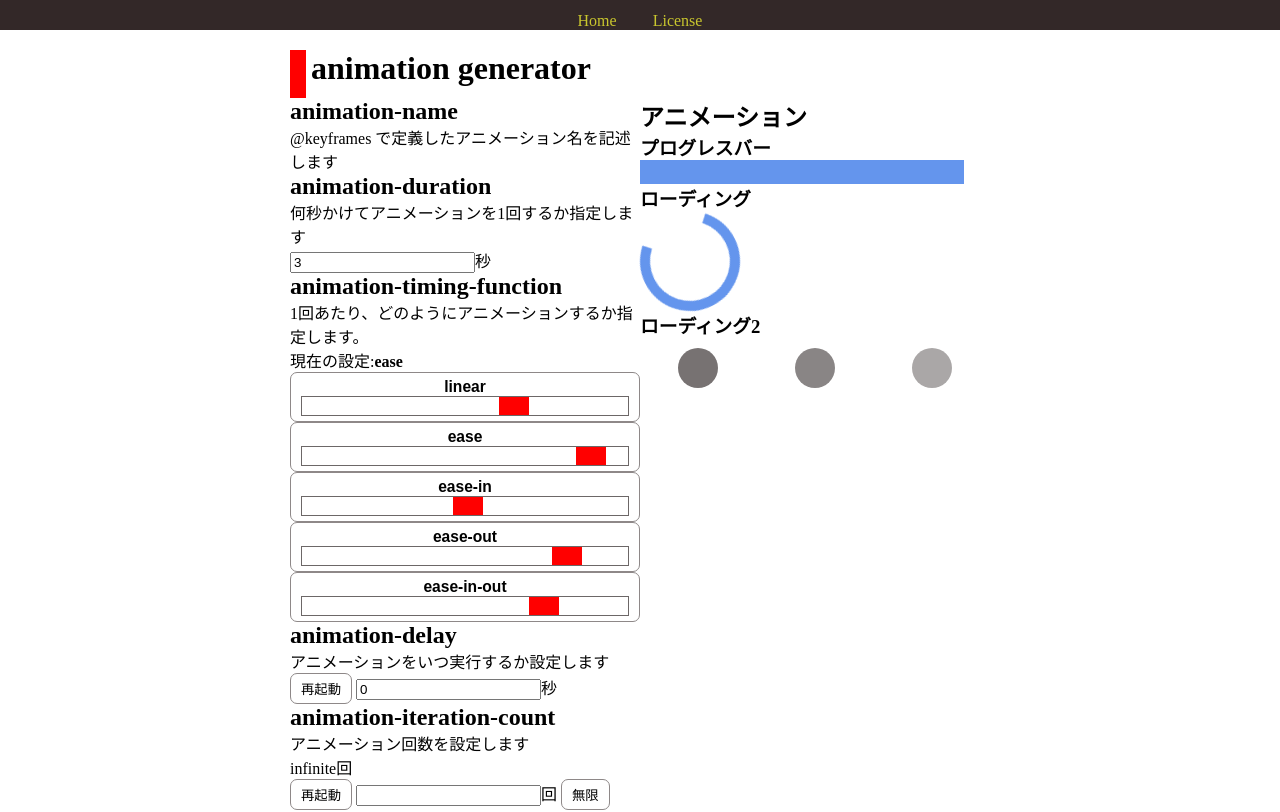
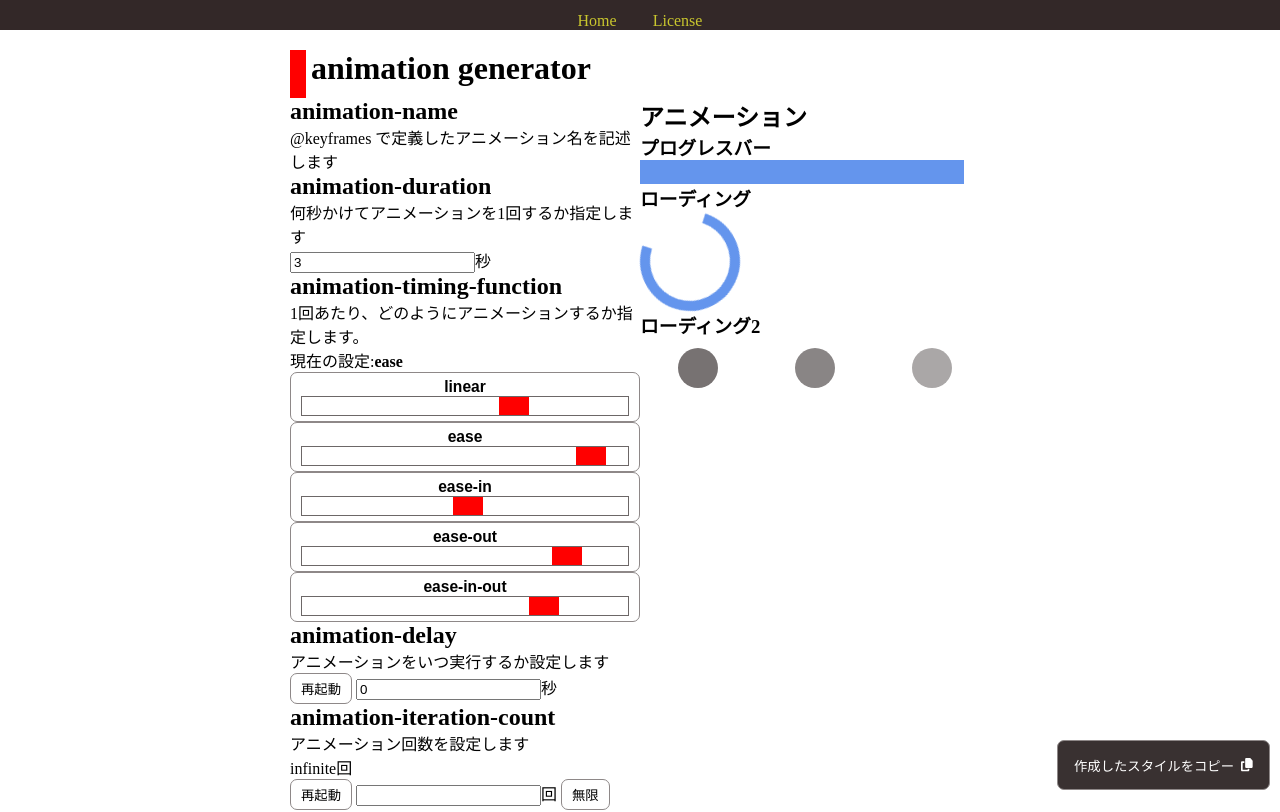
Before and after one commit to nanagami1369/animation-generator, a Svelte app: page / in a window 1280 px wide. Shown: the top 812 px of the page. Built offline with nearby package versions, Linux system fonts and the light colour scheme.

Commit message:
作成したスタイルをコピーできるようにした

```diff
--- a/src/Pages/Index.svelte
+++ b/src/Pages/Index.svelte
@@ -4,10 +4,11 @@
     faArrowRight,
     faArrowLeft,
     faArrowRightArrowLeft,
+    faCopy,
   } from "@fortawesome/free-solid-svg-icons";
   import { onMount } from "svelte";
 
-  library.add(faArrowRight, faArrowLeft, faArrowRightArrowLeft);
+  library.add(faArrowRight, faArrowLeft, faArrowRightArrowLeft, faCopy);
 
   let animationDuration = 3;
   let animationTimingFunction = "ease";
@@ -33,6 +34,11 @@
         component.classList.remove("animation-component");
         setTimeout(() => component.classList.add("animation-component"), 100);
       });
+  };
+
+  const copyAnimationStyle = async () => {
+    const style = `animation: $\{name\} ${animationDuration}s ${animationTimingFunction} ${animationDelay}s ${animationIterationCount} ${animationDirection} ${animationFillMode};`;
+    await navigator.clipboard.writeText(style);
   };
 
   onMount(() => {
@@ -321,6 +327,12 @@
     </div>
   </div>
 </main>
+<button class="copy-style-button" on:click={copyAnimationStyle}>
+  {@html "<!--Font Awesome Free 6.4.2 by @fontawesome - https://fontawesome.com License - https://fontawesome.com/license/free (Icons: CC BY 4.0, Fonts: SIL OFL 1.1, Code: MIT License) Copyright 2023 Fonticons, Inc. -->"}
+  <span class="message">作成したスタイルをコピー</span><i
+    class="fa-solid fa-copy"
+  />
+</button>
 
 <style>
   h1 {
@@ -341,6 +353,37 @@
 
   button:active {
     background-color: #c8c0c0;
+  }
+
+  .copy-style-button {
+    width: 16em;
+    height: 50px;
+    background-color: #393131;
+    color: white;
+    position: fixed;
+    bottom: 10px;
+    right: 10px;
+    display: flex;
+    justify-content: center;
+    align-items: center;
+    column-gap: 7px;
+  }
+
+  .copy-style-button:hover {
+    background-color: #736868;
+  }
+
+  .copy-style-button:active {
+    background-color: #9d9191;
+  }
+
+  @media screen and (max-width: 500px) {
+    .copy-style-button {
+      width: 50px;
+    }
+    .copy-style-button .message {
+      display: none;
+    }
   }
 
   main {
```
